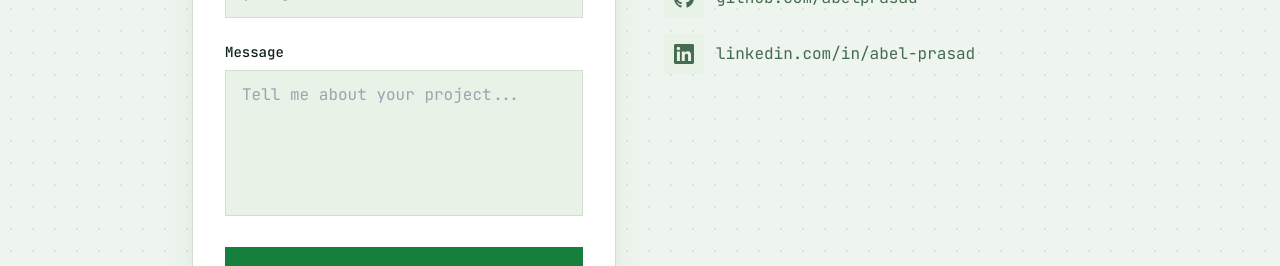
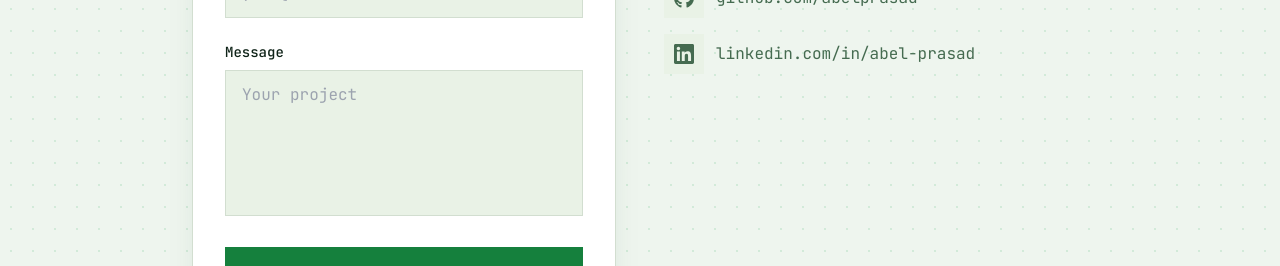
Before and after one commit to abelprasad/abelprasad.github.io, a React (Vite) app: page / in a window 1280 px wide. Shown: the part 6445-6711 px from the top of the page. Built offline with nearby package versions, Linux system fonts and the light colour scheme.

Commit message:
fix: form placeholder Tell me about your project -> Your project

```diff
--- a/src/components/Contact.tsx
+++ b/src/components/Contact.tsx
@@ -84,7 +84,7 @@ const Contact = () => {
                 required
                 rows={5}
                 className="w-full px-4 py-3 bg-brand-dim border border-brand-line rounded-none focus:outline-none focus:border-brand-green transition-colors text-brand-ink resize-none"
-                placeholder="Tell me about your project..."
+                placeholder="Your project"
               />
             </div>
 
```
